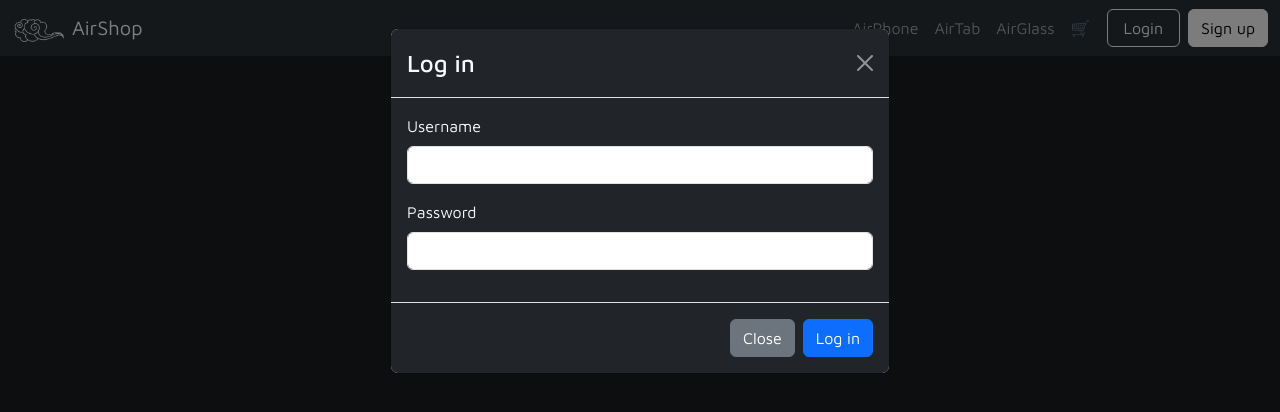
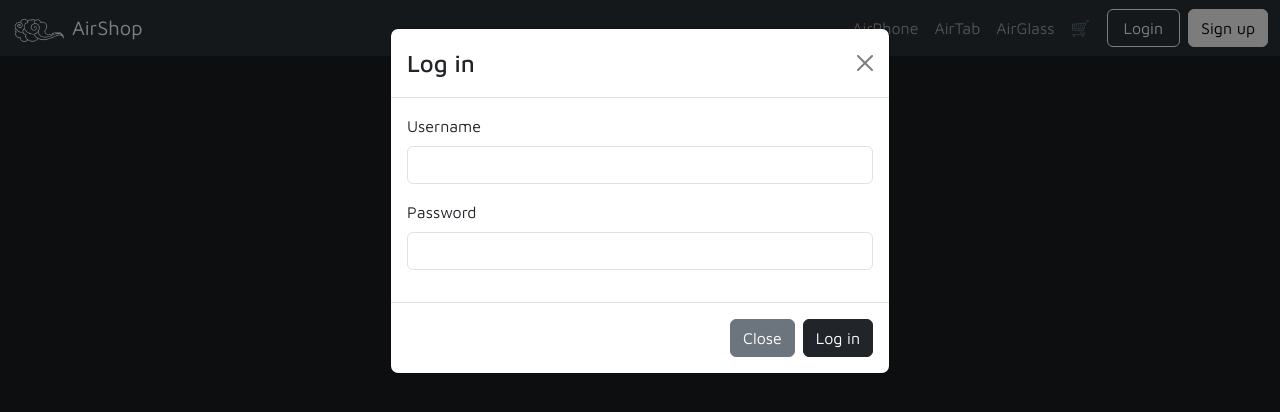
Before and after one commit to jmcjm/AirStore-React-Vite, a React (Vite) app: page /cart in a window 1280 px wide. Both pictures are taken after a click on the button "Login". Shown: the top 412 px of the page. Built offline with nearby package versions, Linux system fonts and the light colour scheme; the HTML template or start-up script is replaced by a standard one.

Commit message:
styles updates

```diff
--- a/src/components/CartPageNew.tsx
+++ b/src/components/CartPageNew.tsx
@@ -310,10 +310,11 @@ const CartPage: React.FC = () => {
                 />
               </Form.Group>
             </Row>
-
-            <Button variant="dark" type="submit">
-              Submit
-            </Button>
+            <Modal.Footer>
+              <Button variant="dark" type="submit">
+                Submit
+              </Button>
+            </Modal.Footer>
           </Form>
         </Modal.Body>
       </Modal>
--- a/src/components/NavBar.tsx
+++ b/src/components/NavBar.tsx
@@ -167,12 +167,10 @@ const NavBar: React.FC = () => {
       <Modal show={showLoginModal} onHide={() => setShowLoginModal(false)}>
         <Modal.Header
           closeButton
-          data-bs-theme="dark"
-          className="bg-dark text-light"
         >
           <Modal.Title>Log in</Modal.Title>
         </Modal.Header>
-        <Modal.Body className="bg-dark text-light">
+        <Modal.Body >
           <form>
             <div className="mb-3">
               <label htmlFor="username" className="form-label">
@@ -202,11 +200,11 @@ const NavBar: React.FC = () => {
             </div>
           </form>
         </Modal.Body>
-        <Modal.Footer className="bg-dark">
+        <Modal.Footer>
           <Button variant="secondary" onClick={() => setShowLoginModal(false)}>
             Close
           </Button>
-          <Button variant="primary" onClick={handleLogin}>
+          <Button variant="dark" onClick={handleLogin}>
             Log in
           </Button>
         </Modal.Footer>
@@ -216,12 +214,10 @@ const NavBar: React.FC = () => {
       <Modal show={showSignUpModal} onHide={() => setShowSignUpModal(false)}>
         <Modal.Header
           closeButton
-          data-bs-theme="dark"
-          className="bg-dark text-light"
         >
           <Modal.Title>Sign up</Modal.Title>
         </Modal.Header>
-        <Modal.Body className="bg-dark text-light">
+        <Modal.Body >
           <form>
             <div className="mb-3">
               <label htmlFor="signup-first-name" className="form-label">
@@ -269,11 +265,11 @@ const NavBar: React.FC = () => {
             </div>
           </form>
         </Modal.Body>
-        <Modal.Footer className="bg-dark">
+        <Modal.Footer>
           <Button variant="secondary" onClick={() => setShowSignUpModal(false)}>
             Close
           </Button>
-          <Button variant="primary" onClick={handleSignUp}>
+          <Button variant="dark" onClick={handleSignUp}>
             Sign up
           </Button>
         </Modal.Footer>
```
